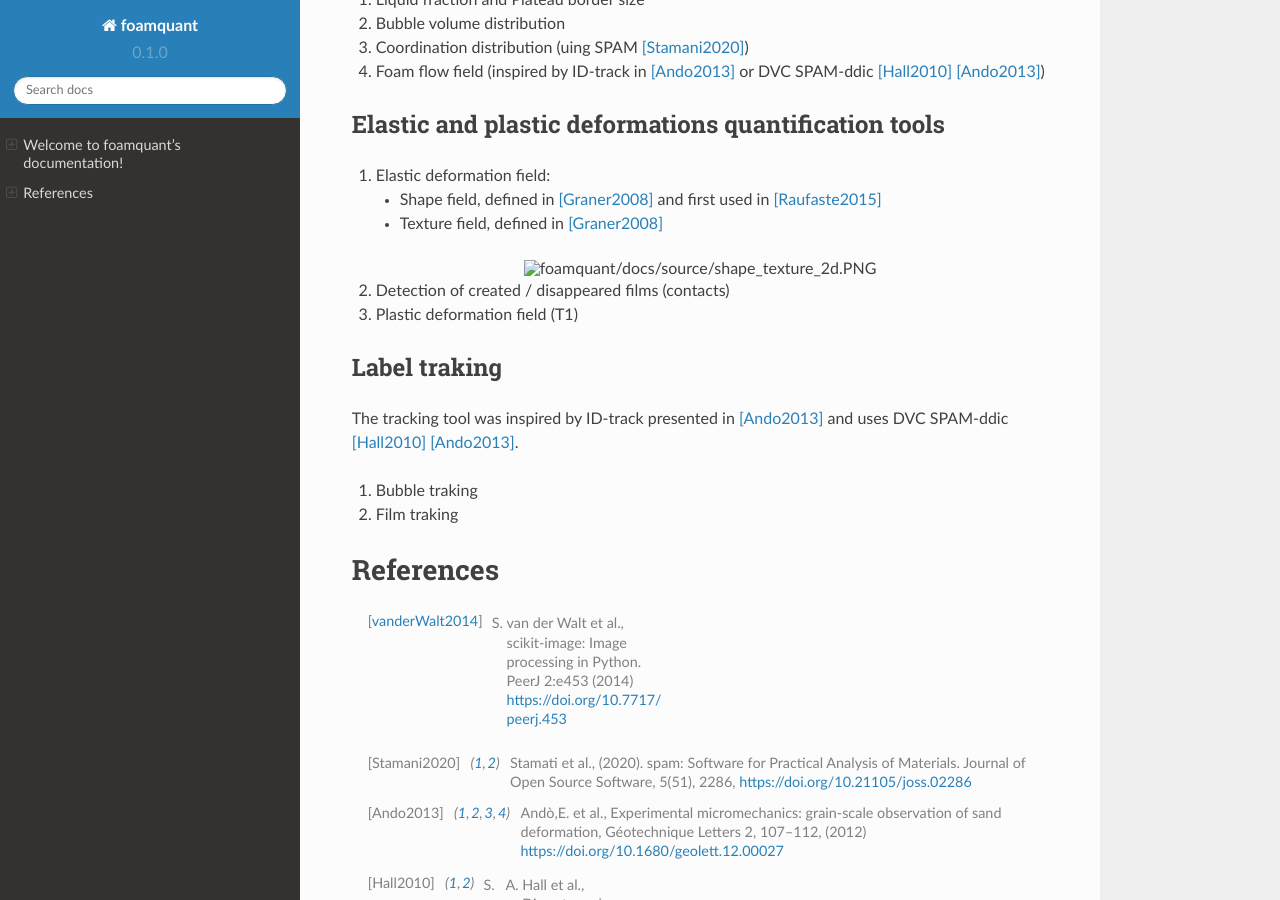
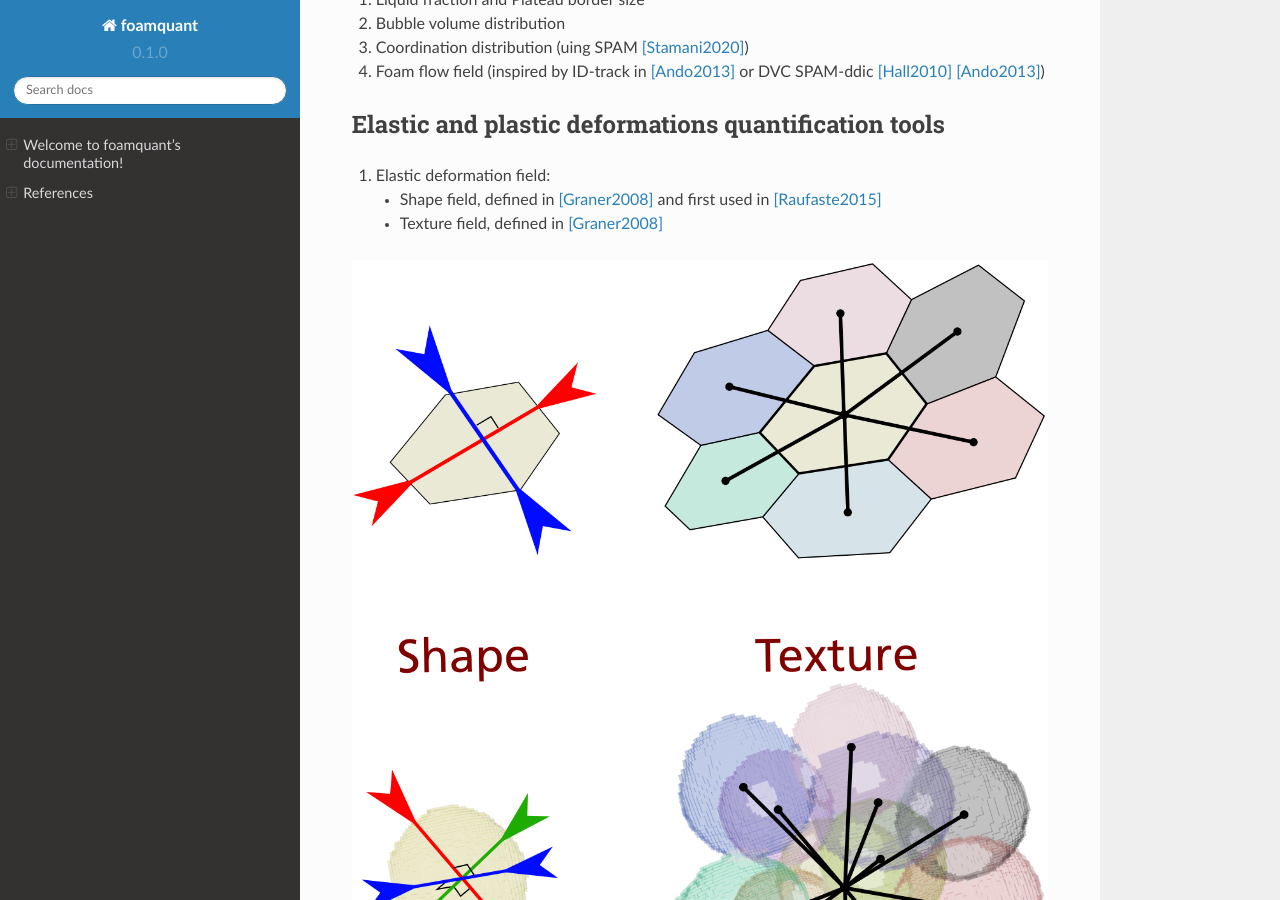
Before and after one commit to floschott/foamquant, a Sphinx documentation site: the page built from docs/source/index.rst, in a window 1280 px wide and 900 px high, scrolled down 516 px. Built offline with Sphinx 7.4.7 and the Read the Docs theme 2.0.0, drawn with Linux system fonts in a browser that asks for light colours.

Commit message:
Update index.rst

```diff
--- a/docs/source/index.rst
+++ b/docs/source/index.rst
@@ -29,7 +29,10 @@
 
    - Texture field, defined in [Graner2008]_
 
-.. figure:: foamquant/docs/source/shape_texture_2d.PNG
+.. figure:: shape_texture_2d.PNG
+   :align: center
+
+.. figure:: shape_texture_3d.PNG
    :align: center
 
    - Elastic internal strain field, defined in [Graner2008]_
@@ -43,6 +46,9 @@
 The tracking tool was inspired by ID-track presented in [Ando2013]_ and uses DVC SPAM-ddic [Hall2010]_ [Ando2013]_.
 
 1) Bubble traking
+
+.. figure:: tracking_3d.PNG
+   :align: center
 
 2) Film traking
 
```
